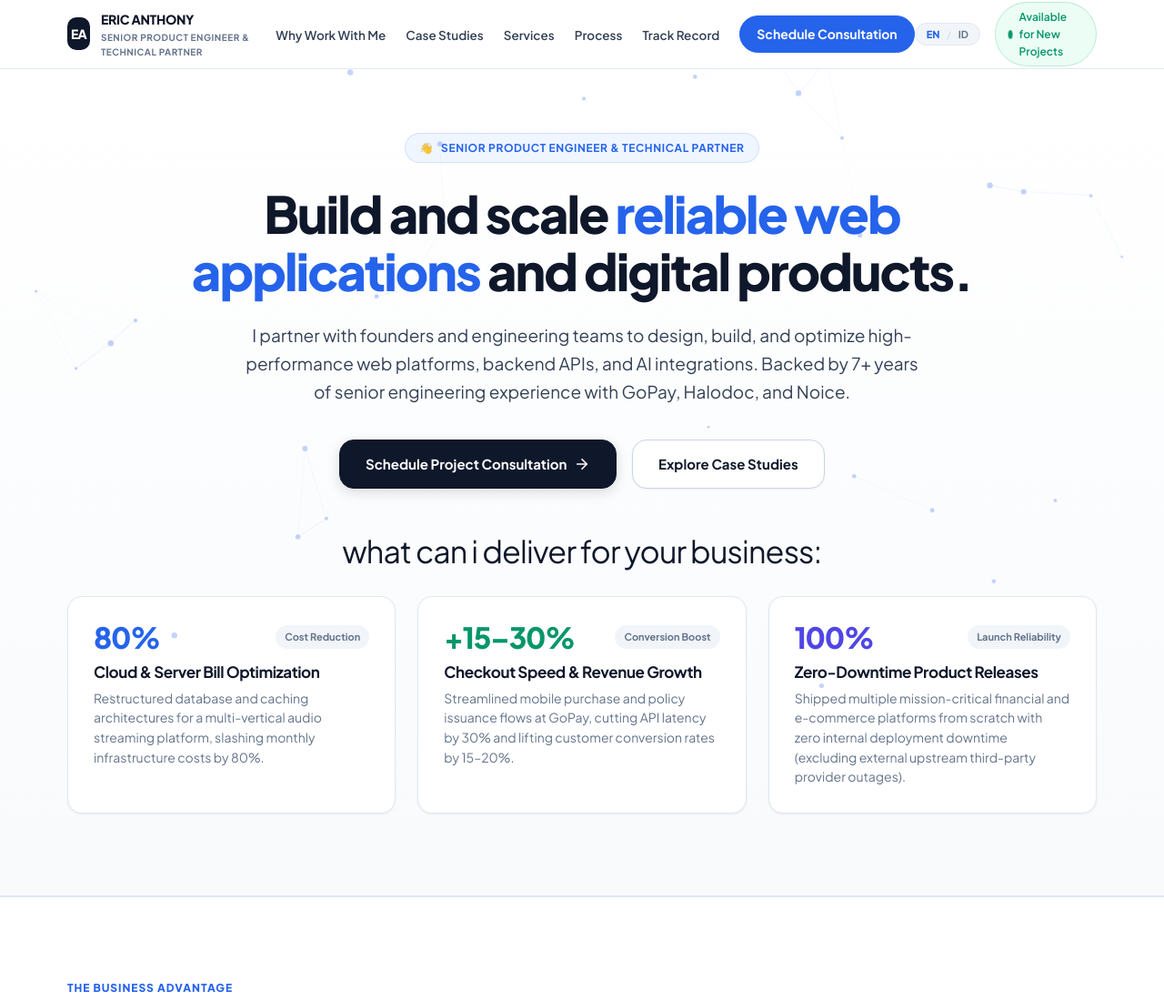
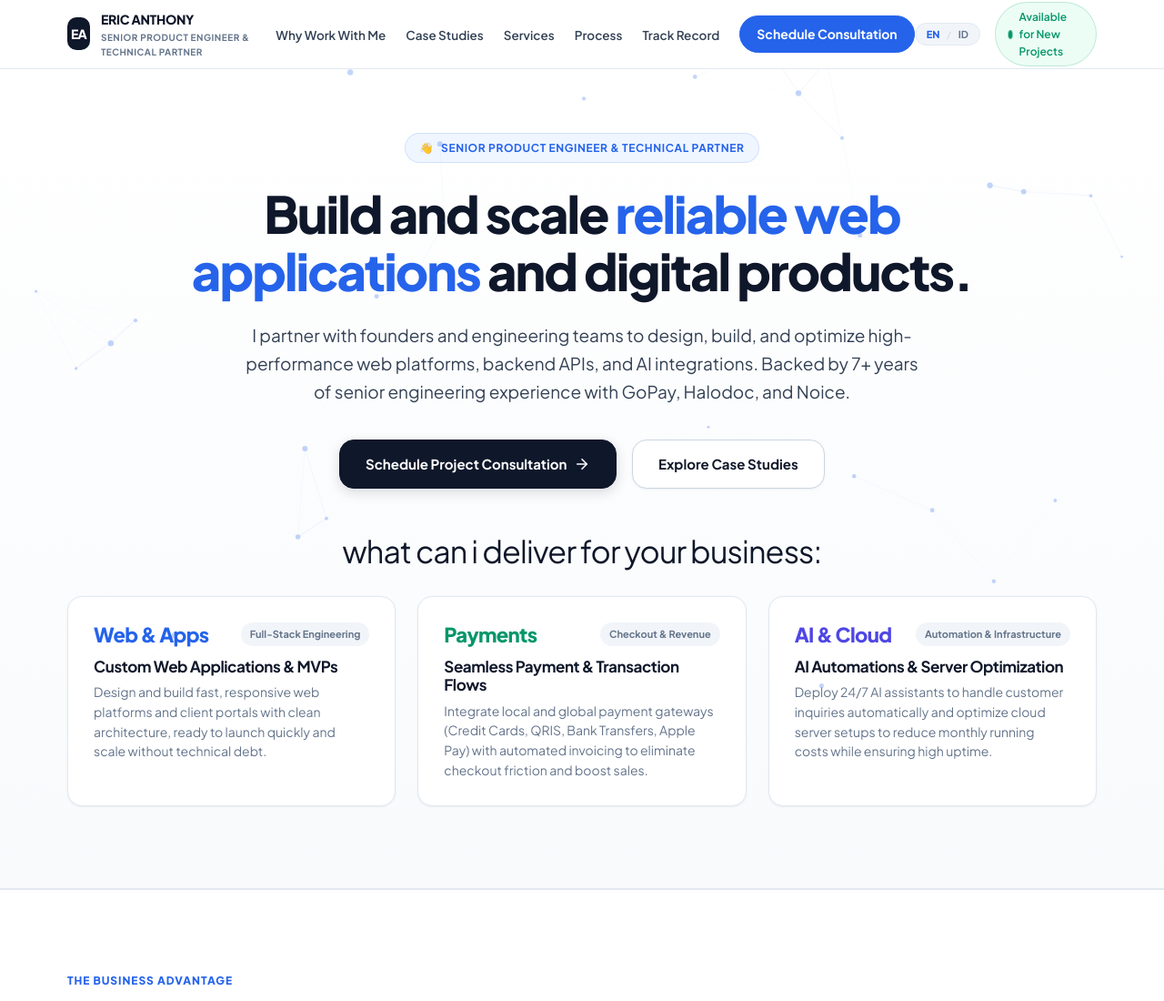
Before and after one commit to ericanthonywu/ericanthonywu.github.io, a website: page index.html in a window 1280 px wide. Shown: the top 1100 px of the page at 91% size. Drawn offline with Linux system fonts and the light colour scheme.

Commit message:
feat(hero): update hero cards to direct client deliverables and service offerings

```diff
--- a/index.html
+++ b/index.html
@@ -215,34 +215,34 @@
 
           <div class="metric-box">
             <div class="metric-box__header">
-              <div class="metric-box__stat metric-box__stat--blue" data-i18n="metric1_stat">80%</div>
-              <span class="metric-box__tag" data-i18n="metric1_tag">Cost Reduction</span>
+              <div class="metric-box__stat metric-box__stat--blue" data-i18n="metric1_stat">Web &amp; Apps</div>
+              <span class="metric-box__tag" data-i18n="metric1_tag">Full-Stack Engineering</span>
             </div>
-            <h3 class="metric-box__title" data-i18n="metric1_title">Cloud &amp; Server Bill Optimization</h3>
+            <h3 class="metric-box__title" data-i18n="metric1_title">Custom Web Applications &amp; MVPs</h3>
             <p class="metric-box__desc" data-i18n="metric1_desc">
-              Restructured database and caching architectures for a multi-vertical audio streaming platform, slashing monthly infrastructure costs by 80%.
+              Design and build fast, responsive web platforms and client portals with clean architecture, ready to launch quickly and scale without technical debt.
             </p>
           </div>
 
           <div class="metric-box">
             <div class="metric-box__header">
-              <div class="metric-box__stat metric-box__stat--green" data-i18n="metric2_stat">+15–30%</div>
-              <span class="metric-box__tag" data-i18n="metric2_tag">Conversion Boost</span>
+              <div class="metric-box__stat metric-box__stat--green" data-i18n="metric2_stat">Payments</div>
+              <span class="metric-box__tag" data-i18n="metric2_tag">Checkout &amp; Revenue</span>
             </div>
-            <h3 class="metric-box__title" data-i18n="metric2_title">Checkout Speed &amp; Revenue Growth</h3>
+            <h3 class="metric-box__title" data-i18n="metric2_title">Seamless Payment &amp; Transaction Flows</h3>
             <p class="metric-box__desc" data-i18n="metric2_desc">
-              Streamlined mobile purchase and policy issuance flows at GoPay, cutting API latency by 30% and lifting customer conversion rates by 15–20%.
+              Integrate local and global payment gateways (Credit Cards, QRIS, Bank Transfers, Apple Pay) with automated invoicing to eliminate checkout friction and boost sales.
             </p>
           </div>
 
           <div class="metric-box">
             <div class="metric-box__header">
-              <div class="metric-box__stat metric-box__stat--indigo" data-i18n="metric3_stat">100%</div>
-              <span class="metric-box__tag" data-i18n="metric3_tag">Launch Reliability</span>
+              <div class="metric-box__stat metric-box__stat--indigo" data-i18n="metric3_stat">AI &amp; Cloud</div>
+              <span class="metric-box__tag" data-i18n="metric3_tag">Automation &amp; Infrastructure</span>
             </div>
-            <h3 class="metric-box__title" data-i18n="metric3_title">Zero-Downtime Product Releases</h3>
+            <h3 class="metric-box__title" data-i18n="metric3_title">AI Automations &amp; Server Optimization</h3>
             <p class="metric-box__desc" data-i18n="metric3_desc">
-              Shipped multiple mission-critical financial and e-commerce platforms from scratch with zero internal deployment downtime (excluding external upstream third-party provider outages).
+              Deploy 24/7 AI assistants to handle customer inquiries automatically and optimize cloud server setups to reduce monthly running costs while ensuring high uptime.
             </p>
           </div>
 
--- a/script.js
+++ b/script.js
@@ -31,20 +31,20 @@
 
       hero_metrics_title: "what can i deliver for your business:",
 
-      metric1_stat: "80%",
-      metric1_tag: "Cost Reduction",
-      metric1_title: "Cloud & Server Bill Optimization",
-      metric1_desc: "Restructured database and caching architectures for a multi-vertical audio streaming platform, slashing monthly infrastructure costs by 80%.",
+      metric1_stat: "Web & Apps",
+      metric1_tag: "Full-Stack Engineering",
+      metric1_title: "Custom Web Applications & MVPs",
+      metric1_desc: "Design and build fast, responsive web platforms and client portals with clean architecture, ready to launch quickly and scale without technical debt.",
 
-      metric2_stat: "+15–30%",
-      metric2_tag: "Conversion Boost",
-      metric2_title: "Checkout Speed & Revenue Growth",
-      metric2_desc: "Streamlined mobile purchase and policy issuance flows at GoPay, cutting API latency by 30% and lifting customer conversion rates by 15–20%.",
+      metric2_stat: "Payments",
+      metric2_tag: "Checkout & Revenue",
+      metric2_title: "Seamless Payment & Transaction Flows",
+      metric2_desc: "Integrate local and global payment gateways (Credit Cards, QRIS, Bank Transfers, Apple Pay) with automated invoicing to eliminate checkout friction and boost sales.",
 
-      metric3_stat: "100%",
-      metric3_tag: "Launch Reliability",
-      metric3_title: "Zero-Downtime Product Releases",
-      metric3_desc: "Shipped multiple mission-critical financial and e-commerce platforms from scratch with zero internal deployment downtime (excluding external upstream third-party provider outages).",
+      metric3_stat: "AI & Cloud",
+      metric3_tag: "Automation & Infrastructure",
+      metric3_title: "AI Automations & Server Optimization",
+      metric3_desc: "Deploy 24/7 AI assistants to handle customer inquiries automatically and optimize cloud server setups to reduce monthly running costs while ensuring high uptime.",
 
       s1_eyebrow: "THE BUSINESS ADVANTAGE",
       s1_heading: "Practical engineering focused on speed, cost efficiency, and uptime.",
@@ -306,20 +306,20 @@
 
       hero_metrics_title: "apa yang bisa saya berikan untuk bisnis anda:",
 
-      metric1_stat: "80%",
-      metric1_tag: "Efisiensi Biaya",
-      metric1_title: "Optimasi Biaya Cloud & Server",
-      metric1_desc: "Menata ulang arsitektur database dan caching untuk platform streaming audio, memangkas biaya infrastruktur bulanan hingga 80%.",
+      metric1_stat: "Web & Apps",
+      metric1_tag: "Pengembangan Web",
+      metric1_title: "Aplikasi Web & Peluncuran MVP",
+      metric1_desc: "Merancang dan membangun aplikasi web serta portal pelanggan yang cepat, responsif, dan siap rilis tanpa beban teknis di kemudian hari.",
 
-      metric2_stat: "+15–30%",
-      metric2_tag: "Peningkatan Konversi",
-      metric2_title: "Kecepatan Checkout & Peningkatan Penjualan",
-      metric2_desc: "Mengoptimalkan alur transaksi dan penerbitan polis di GoPay, memangkas jeda loading sebesar 30% dan meningkatkan konversi pembelian 15–20%.",
+      metric2_stat: "Payments",
+      metric2_tag: "Integrasi Pembayaran",
+      metric2_title: "Alur Pembayaran & Transaksi Mulus",
+      metric2_desc: "Mengintegrasikan payment gateway lokal dan internasional (Kartu Kredit, QRIS, Transfer Bank, Apple Pay) dengan bukti transaksi otomatis agar checkout lancar dan penjualan meningkat.",
 
-      metric3_stat: "100%",
-      metric3_tag: "Keandalan Rilis",
-      metric3_title: "Peluncuran Produk Tanpa Downtime",
-      metric3_desc: "Meluncurkan berbagai platform finansial dan e-commerce penting dari nol tanpa downtime rilis internal (di luar kendala penyedia pihak ketiga).",
+      metric3_stat: "AI & Cloud",
+      metric3_tag: "Otomasi & Efisiensi",
+      metric3_title: "Otomasi AI & Efisiensi Biaya Cloud",
+      metric3_desc: "Menerapkan asisten AI 24/7 untuk melayani calon pembeli secara otomatis dan menata ulang infrastruktur server cloud agar biaya bulanan lebih hemat dengan uptime tinggi.",
 
       s1_eyebrow: "NILAI UNTUK BISNIS ANDA",
       s1_heading: "Teknologi praktis yang berfokus pada kecepatan, efisiensi biaya, dan keandalan sistem.",
--- a/styles.css
+++ b/styles.css
@@ -593,10 +593,10 @@ ul {
 }
 
 .metric-box__stat {
-  font-size: 32px;
-  font-weight: 800;
-  letter-spacing: -0.04em;
-  line-height: 1;
+  font-size: 22px;
+  font-weight: 800;
+  letter-spacing: -0.03em;
+  line-height: 1.1;
 }
 
 .metric-box__stat--blue { color: var(--accent-blue); }
```
